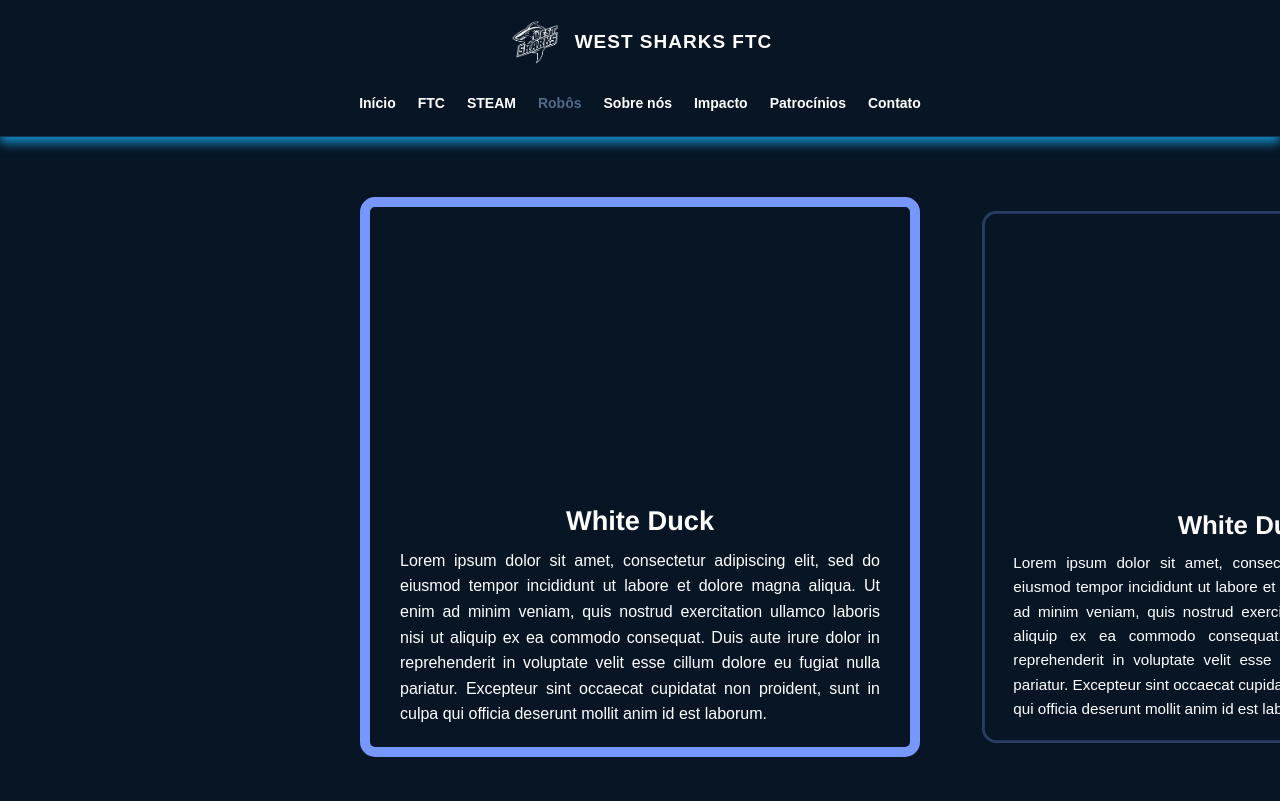
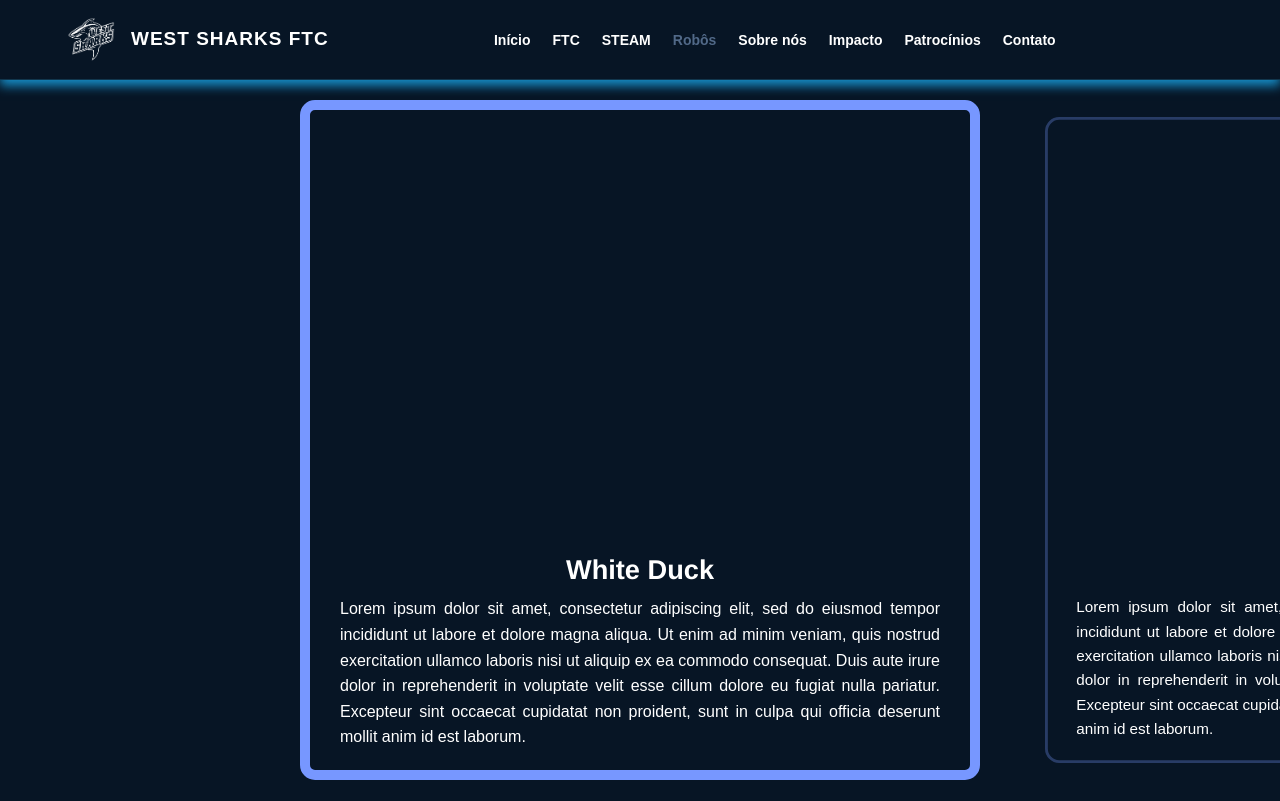
Before and after one commit to valvalval1705-code/west-sharks-site, a plain HTML site: page pages/robots.html in a window 1280 px wide. Drawn offline with Linux system fonts and the light colour scheme; some packages are replaced by stand-ins of ours; a script that the page names is missing.

Commit message:
fix: Updated navbar-main flex relations, and fixed alignment

```diff
--- a/assets/css/pages/robots.css
+++ b/assets/css/pages/robots.css
@@ -24,17 +24,43 @@
   }
 }
 
+.pagina-robots {
+  display: flex;
+  flex-direction: column;
+  height: 100vh;
+  height: 100dvh;
+  overflow: hidden;
+}
+
+.pagina-robots > .topo {
+  flex-shrink: 0;
+}
+
+.pagina-robots > main {
+  overflow: hidden;
+  display: flex;
+  flex: 1 1 0;
+  min-height: 0;
+  container-type: size;
+}
+
 .robot_list {
-  --card-size: min(70vh, 80vw);
+  --card-size: min(max(0px, calc(100cqh - 40px)), 80cqw);
 
   box-sizing: border-box;
   display: flex;
   flex-direction: row;
   overflow-x: auto;
+  overflow-y: hidden;
 
+  scrollbar-width: thin;
+  scrollbar-color: var(--azul-claro) transparent;
+
+  flex: 1 1 auto;
+  min-height: 0;
   width: 100%;
-  height: calc(98vh - 120px);
-  padding: 60px calc((100vw - var(--card-size)) / 2);
+  height: auto;
+  padding: 20px calc((100cqw - var(--card-size)) / 2);
 
   gap: 3rem;
 
--- a/assets/css/style.css
+++ b/assets/css/style.css
@@ -65,14 +65,15 @@ a {
 }
 
 .menu {
+  box-sizing: border-box;
   max-width: 1400px;
-  min-height: 85px;
+  /* min-height: 85px; */
   margin: auto;
   padding: 12px 5%;
   display: flex;
   justify-content: space-between;
   align-items: center;
-  gap: 25px;
+  gap: 5px;
 }
 
 .marca {
@@ -115,7 +116,8 @@ a {
 ===================================== */
 
 .capa {
-  min-height: 650px;
+  min-height: calc(100vh - 85px);
+  box-sizing: border-box;
   position: relative;
   display: flex;
   align-items: center;
@@ -302,12 +304,22 @@ section p {
   border-radius: 12px;
   padding: 30px 18px;
   transition: 0.3s;
+
+  & .icone svg {
+    transition: filter 300ms ease-in;
+    transition: color 300ms ease-in;
+  }
 }
 
 .card:hover {
   transform: translateY(-8px);
   border-color: var(--azul-claro);
   box-shadow: 0 10px 30px rgba(0, 0, 0, 0.2);
+
+  & .icone svg {
+    color: white;
+    filter: drop-shadow( 0 0 10px var(--azul));
+  }
 }
 
 .icone {
@@ -588,18 +600,6 @@ body {
   overflow-x: hidden;
 }
 
-.menu {
-  width: 100%;
-  max-width: 1400px;
-  margin: auto;
-  display: flex;
-  flex-wrap: wrap;
-  justify-content: center;
-  align-items: center;
-  padding: 15px 20px;
-  gap: 15px;
-}
-
 .marca {
   justify-content: center;
   flex-shrink: 0;
--- a/assets/js/hover-sound.js
+++ b/assets/js/hover-sound.js
@@ -10,25 +10,21 @@ try {
 
   if (navLinks.length != 0) {
     navLinks.forEach((link) => {
-      console.log("Hello WORLD!!!!!!!!!!");
       link.addEventListener("mouseenter", () => {
         hoverSound2.currentTime = 0;
         hoverSound2.play().catch(() => {});
-        console.log("I'm still alive");
       });
     });
   }
 
   if (robotCards.length != 0) {
     robotCards.forEach((card) => {
-      console.log("Hello WORLD!!!!!!!!!!");
       card.addEventListener("mouseenter", () => {
         hoverSound.currentTime = 0;
         hoverSound.play().catch(() => {});
-        console.log("I'm still alive");
       });
     });
   }
 } catch (e) {
-  console.log(e);
+  console.log(e)
 }
--- a/pages/robots.html
+++ b/pages/robots.html
@@ -14,7 +14,7 @@
     ></script>
   </head>
 
-  <body>
+  <body class="pagina-robots">
     <header class="topo">
       <nav class="menu">
         <a href="/index.html" class="marca">
```
